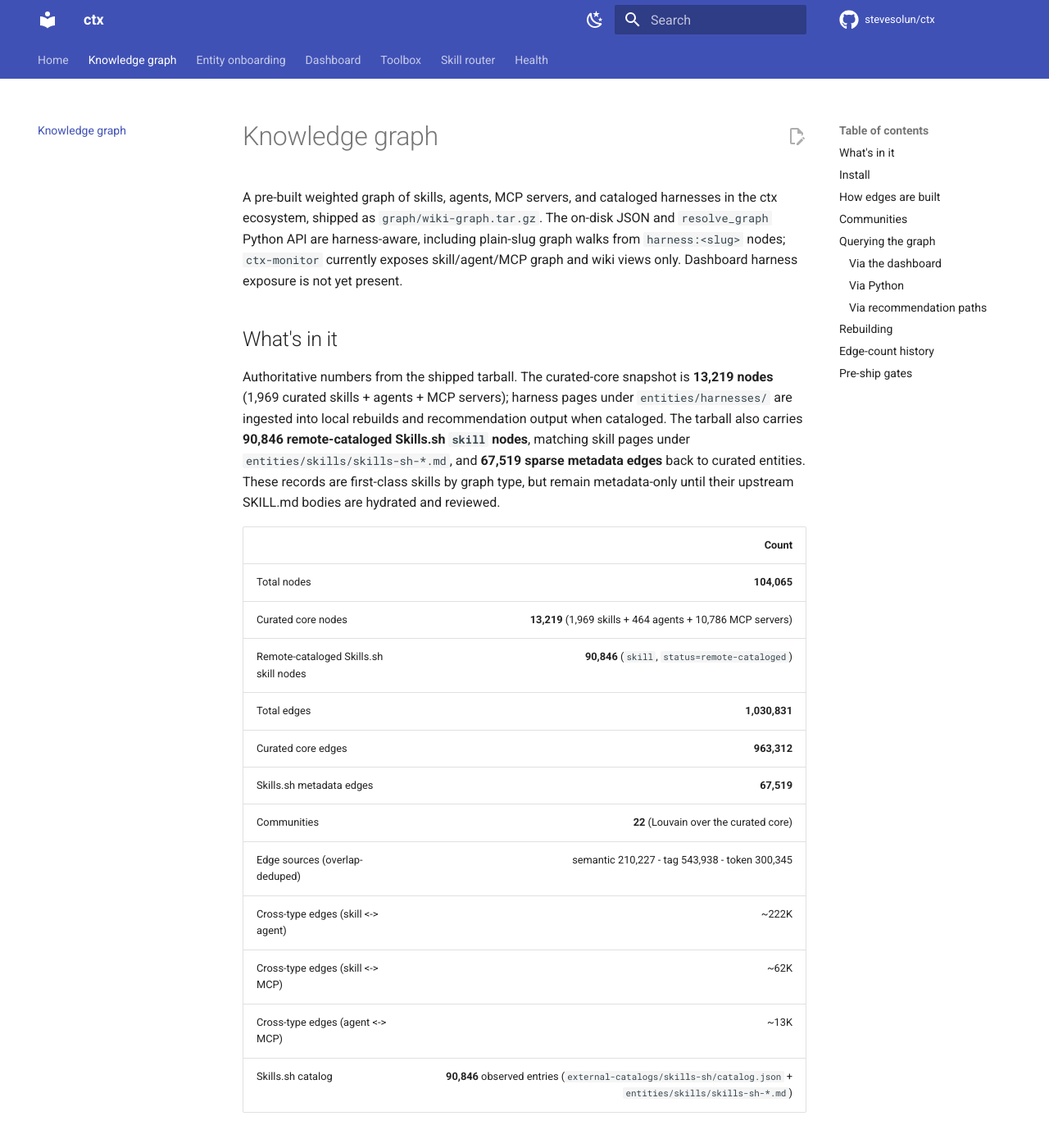
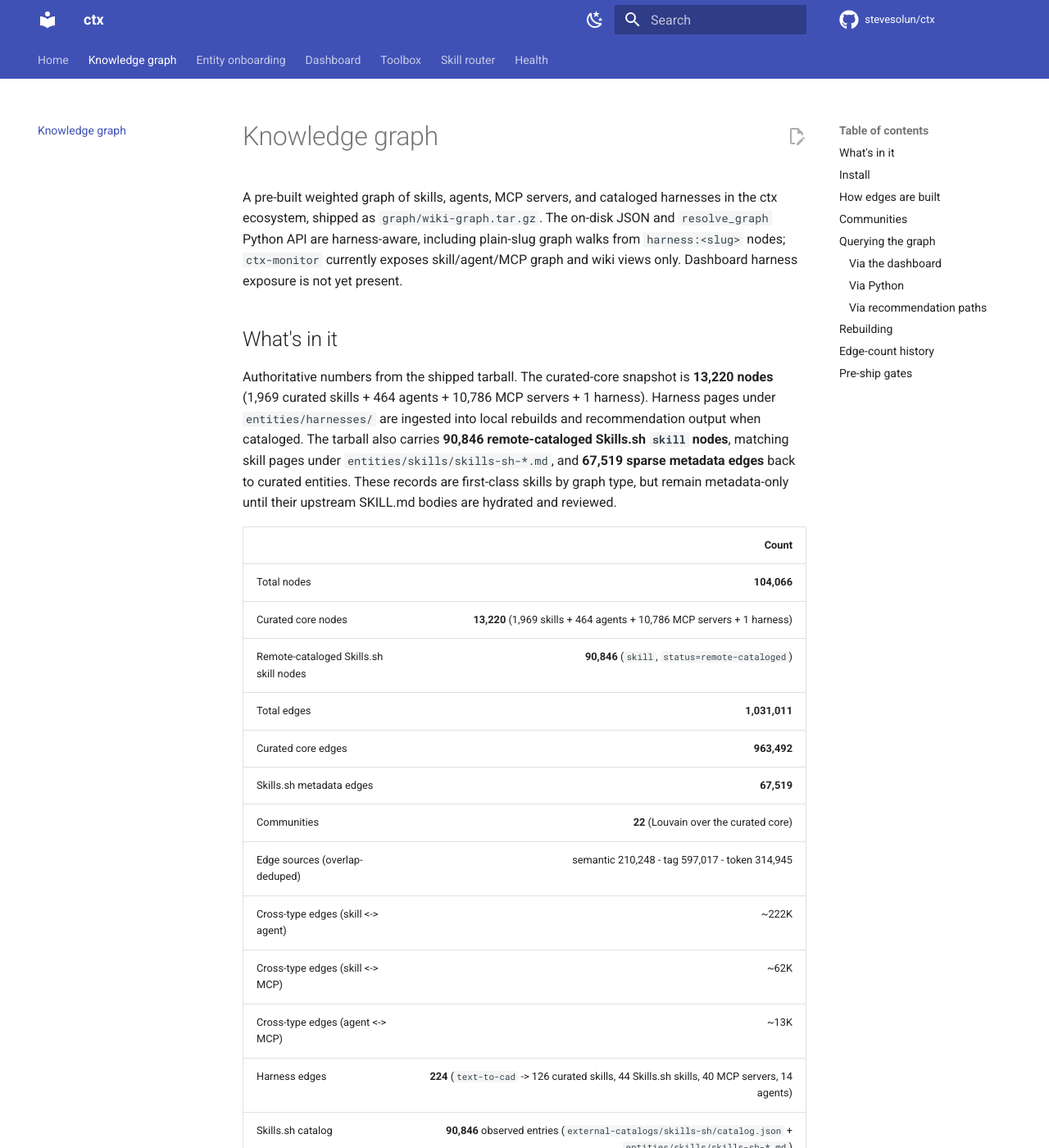
Before and after one commit to stevesolun/ctx, an MkDocs documentation site: the page built from docs/knowledge-graph.md, in a window 1280 px wide and 1400 px high. Shown: the whole window at 82% size. Built offline with MkDocs 1.6.1 and Material for MkDocs 9.7.7, drawn with Linux system fonts in a browser that asks for light colours; comment, search, counter and statistics services are not loaded; some of the changed text lies outside the part shown.

Commit message:
Add text-to-cad harness to shipped graph

```diff
--- a/docs/knowledge-graph.md
+++ b/docs/knowledge-graph.md
@@ -10,9 +10,9 @@ only. Dashboard harness exposure is not yet present.
 ## What's in it
 
 Authoritative numbers from the shipped tarball. The curated-core snapshot
-is **13,219 nodes** (1,969 curated skills + agents + MCP servers); harness
-pages under `entities/harnesses/` are ingested into local rebuilds and
-recommendation output when cataloged. The tarball also carries **90,846
+is **13,220 nodes** (1,969 curated skills + 464 agents + 10,786 MCP servers
++ 1 harness). Harness pages under `entities/harnesses/` are ingested into
+local rebuilds and recommendation output when cataloged. The tarball also carries **90,846
 remote-cataloged Skills.sh `skill` nodes**, matching skill pages under
 `entities/skills/skills-sh-*.md`, and **67,519 sparse metadata edges** back
 to curated entities. These records are first-class skills by graph type,
@@ -21,17 +21,18 @@ and reviewed.
 
 | | Count |
 |---|---:|
-| Total nodes | **104,065** |
-| Curated core nodes | **13,219** (1,969 skills + 464 agents + 10,786 MCP servers) |
+| Total nodes | **104,066** |
+| Curated core nodes | **13,220** (1,969 skills + 464 agents + 10,786 MCP servers + 1 harness) |
 | Remote-cataloged Skills.sh skill nodes | **90,846** (`skill`, `status=remote-cataloged`) |
-| Total edges | **1,030,831** |
-| Curated core edges | **963,312** |
+| Total edges | **1,031,011** |
+| Curated core edges | **963,492** |
 | Skills.sh metadata edges | **67,519** |
 | Communities | **22** (Louvain over the curated core) |
-| Edge sources (overlap-deduped) | semantic 210,227 - tag 543,938 - token 300,345 |
+| Edge sources (overlap-deduped) | semantic 210,248 - tag 597,017 - token 314,945 |
 | Cross-type edges (skill <-> agent) | ~222K |
 | Cross-type edges (skill <-> MCP) | ~62K |
 | Cross-type edges (agent <-> MCP) | ~13K |
+| Harness edges | **224** (`text-to-cad` -> 126 curated skills, 44 Skills.sh skills, 40 MCP servers, 14 agents) |
 | Skills.sh catalog | **90,846** observed entries (`external-catalogs/skills-sh/catalog.json` + `entities/skills/skills-sh-*.md`) |
 
 ## Install
@@ -119,7 +120,7 @@ raw = json.loads(
 edges_key = "links" if "links" in raw else "edges"
 G = node_link_graph(raw, edges=edges_key)
 
-# 104,065 nodes, 1,030,831 edges
+# 104,066 nodes, 1,031,011 edges
 print(G.number_of_nodes(), G.number_of_edges())
 
 # Find entities related to 'fastapi-pro' by edge weight
```
Also changed, not shown: README.md (+3 -3 lines), graph/README.md (+10 -7 lines), 2 other files.
